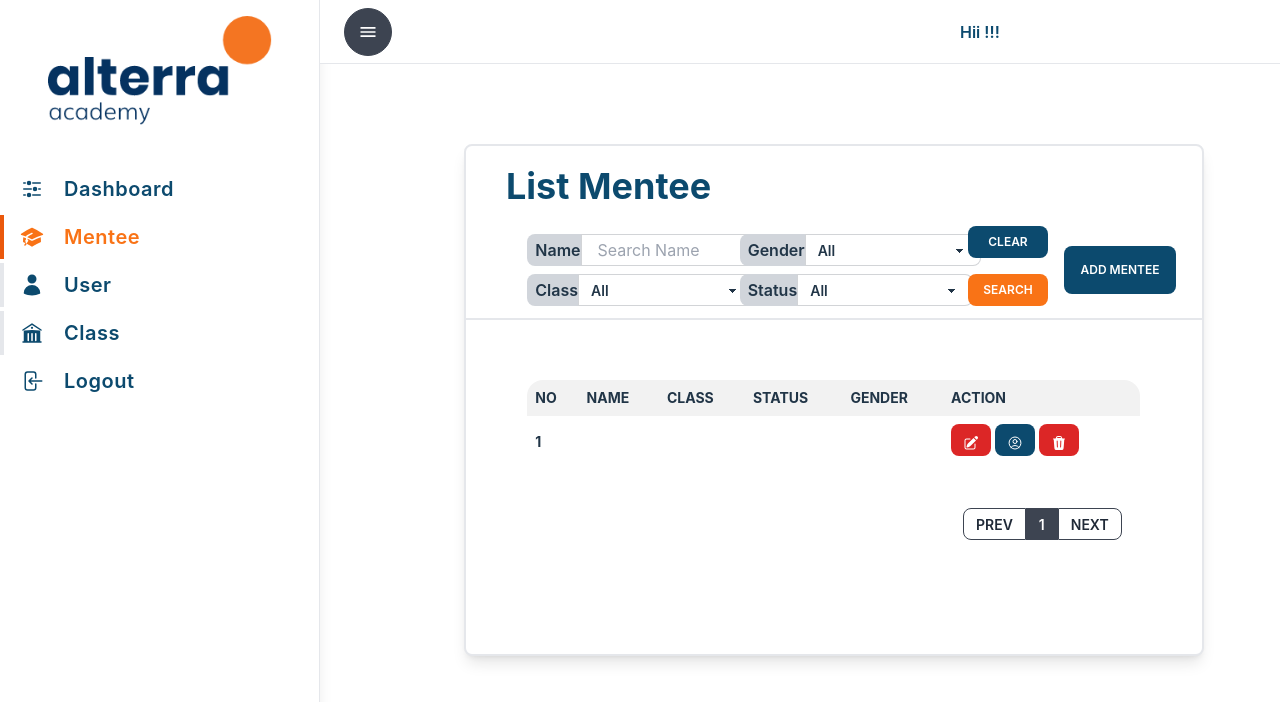
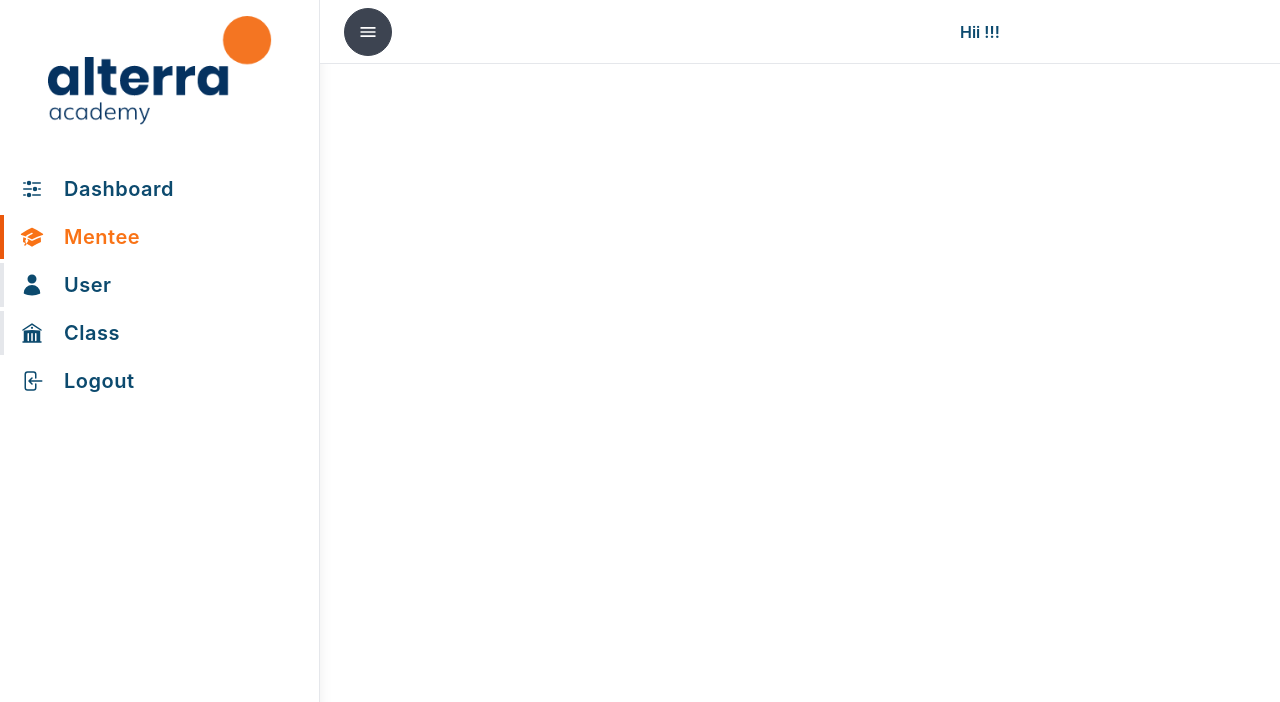
Before and after one commit to Allta-Kel2/FE---Group2Project, a React (Vite) app: page /mentee in a window 1280 px wide. Shown: the top 702 px of the page. Built offline with nearby package versions, Linux system fonts and the light colour scheme.

Commit message:
Update index.tsx

```diff
--- a/src/page/mentee/index.tsx
+++ b/src/page/mentee/index.tsx
@@ -26,9 +26,7 @@ const Mentee = () => {
             />
         <div className='flex flex-col w-full mx-80'>
             <Navbar />
-            <BoxMentee>
-                <MenteeTable></MenteeTable>
-            </BoxMentee>
+
         </div>
         </Layout>
     )
```
